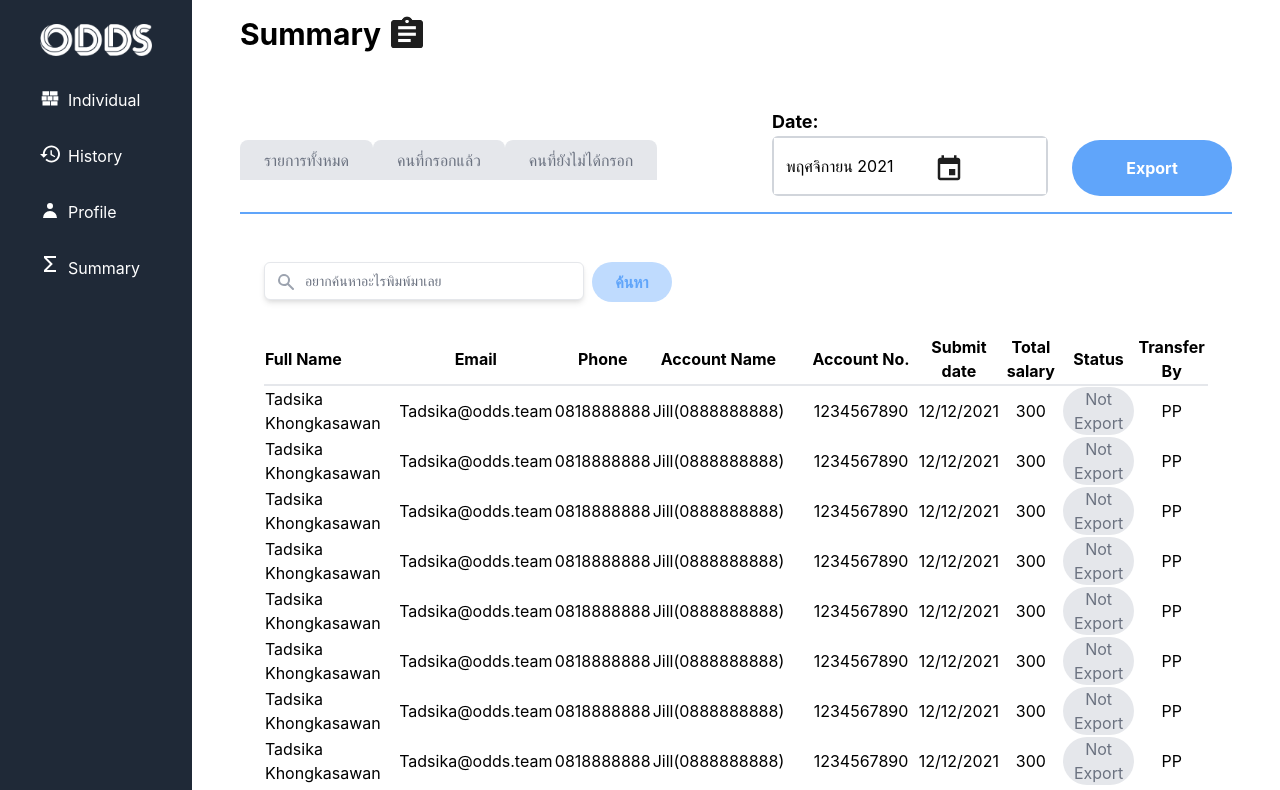
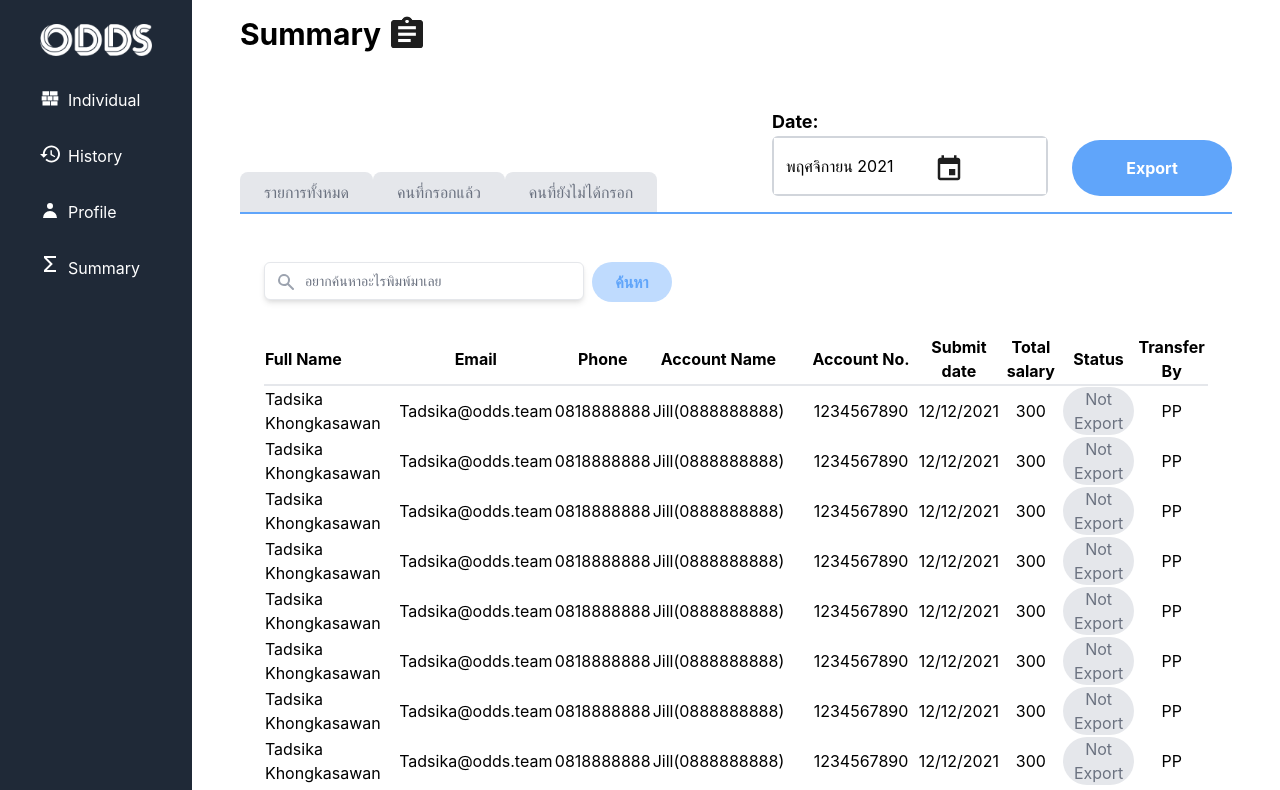
Before and after one commit to Fahlalla/workingrecord-fe, a React (Create React App) app: page /summary in a window 1280 px wide. Shown: the top 790 px of the page. Built offline with nearby package versions, Linux system fonts and the light colour scheme.

Commit message:
Fix color hover button

```diff
--- a/src/Component/NavigationBar.js
+++ b/src/Component/NavigationBar.js
@@ -3,16 +3,19 @@ import { useState } from "react";
 
 const NavigationBar = () => {
   const [pathIndex, setPathIndex] = useState();
-  const nameHeader = [{name:"รายการทั้งหมด"}, {name:"คนที่กรอกแล้ว"}, {name:"คนที่ยังไม่ได้กรอก"}]
+  const nameHeader = [
+    { name: "รายการทั้งหมด" },
+    { name: "คนที่กรอกแล้ว" },
+    { name: "คนที่ยังไม่ได้กรอก" },
+  ];
   const list = (
     <button className="py-2 px-6 rounded-t-lg text-gray-500 bg-gray-200 focus:bg-blue-400 focus:text-white ">
       {nameHeader[0].name}
     </button>
   );
   const presonMakeList = (
-    <button className="py-2 px-6 rounded-t-lg text-gray-500 bg-gray-200 focus:bg-blue-400 focus:text-white" >
+    <button className="py-2 px-6 rounded-t-lg text-gray-500 bg-gray-200 focus:bg-blue-400 focus:text-white">
       {nameHeader[1].name}
-
     </button>
   );
   const noPresonMakeList = (
@@ -23,17 +26,14 @@ const NavigationBar = () => {
 
   const listItem = [
     {
-
       path: "#",
       logo: list,
     },
     {
-
       path: "?tap=exportList",
       logo: presonMakeList,
     },
     {
-
       path: "#",
       logo: noPresonMakeList,
     },
@@ -53,10 +53,8 @@ const NavigationBar = () => {
                 <Link
                   to={data.path}
                   onClick={() => handleActive(index)}
-                  className={`my-8 m-auto hover:text-pink-500 ${
-                    pathIndex === index
-                      ? "text-pink-500 border-b-2 border-pink-500"
-                      : "text-white"
+                  className={` m-auto ${
+                    pathIndex === index ? "border-b-2" : "text-white"
                   }`}
                 >
                   {data.logo}
```
